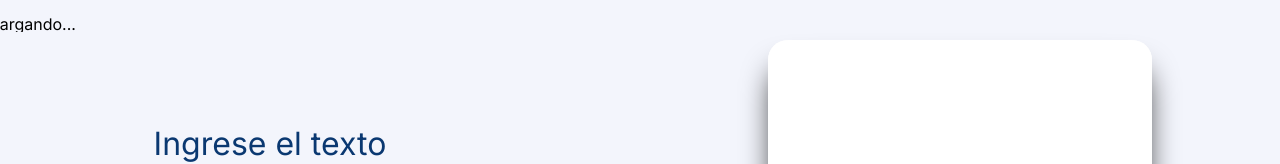
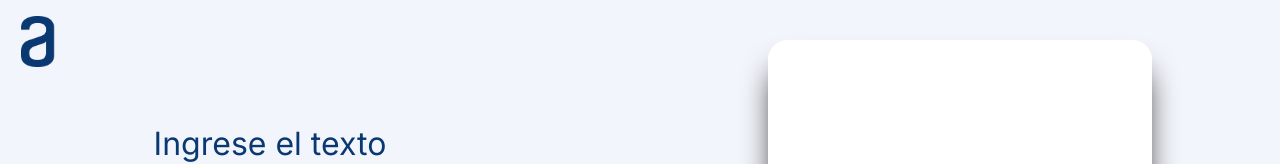
Before and after one commit to Abrahampaz98/Challenge-Encriptador, a plain HTML site: page index.html in a window 1280 px wide. Shown: the top 164 px of the page. Drawn offline with Linux system fonts and the light colour scheme.

Commit message:
actualizacion de imagenes

```diff
--- a/index.html
+++ b/index.html
@@ -14,11 +14,11 @@
 <body>
     <main>
         <div class="contenedor">
-            <img src="/Imagenes./Logo.png" alt="cargando..." class="logo">
+            <img src="./Imagenes/Logo.png" alt="cargando..." class="logo">
             <div class="Encriptar">
                 <textarea placeholder="Ingrese el texto" class="texto" cols="30" rows="10"></textarea>
                 <div class="terminos">
-                    <img src="/Imagenes/fill.png" alt="cargando..">
+                    <img src="./Imagenes/fill.png" alt="cargando..">
                     <p>Solo letras minusculas y sin acentos.</p>
                 </div>
                 <div class="botones">
```
